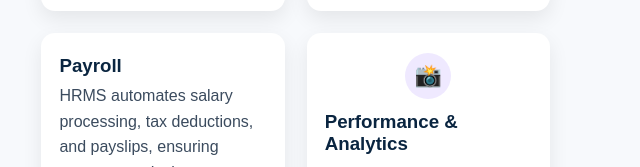
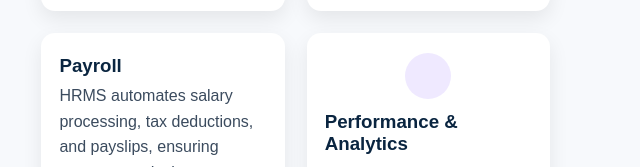
Before and after one commit to ramya12-boop/singularanalyst, a plain HTML site: page index.html in a window 1280 px wide. Shown: the part 3113-3280 px from the top of the page, 640-1280 px from the left. Drawn offline with Linux system fonts and the light colour scheme.

Commit message:
Update index.html

```diff
--- a/index.html
+++ b/index.html
@@ -737,7 +737,7 @@ nav .logout {
       </article>
 
       <article class="hrms-card">
-        <div class="icon purp">📸</div>
+        <div class="icon purp"></div>
         <h3>Performance & Analytics</h3>
         <p>HRMS Performance & Analytics track employee progress, provide insights, identify skill gaps, and support data-driven decisions to boost productivity and growth.</p>
       </article>
```
